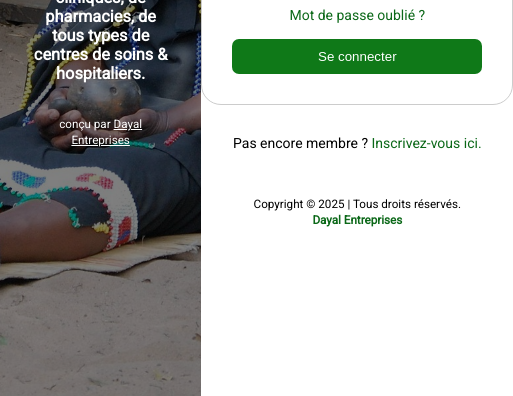
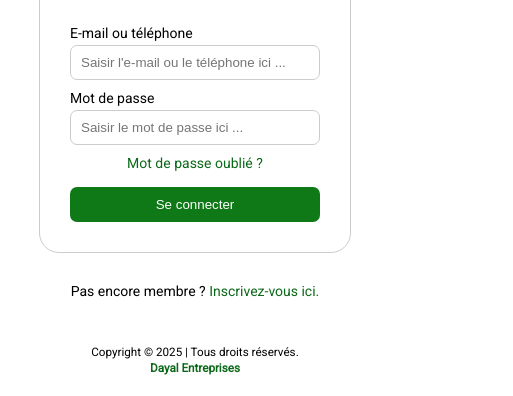
Before and after one commit to Corn7nelio/authentication-gate, a plain HTML site: page index.html in a window 390 px wide. Shown: the part 448-844 px from the top of the page, 513 px wide, since content can reach past the window. Drawn offline with Linux system fonts and the light colour scheme.

Commit message:
responsive design

```diff
--- a/css/style.css
+++ b/css/style.css
@@ -122,3 +122,27 @@ input:hover {
     font-family: roboto-regular;
     src: url(../fonts/Roboto-Regular.ttf);
 }
+
+
+
+@media(max-width:3280px) {
+.auth-cover {
+    grid-template-columns: 1fr 1fr;
+}
+}
+@media(max-width:1440px) {
+.auth-cover {
+    grid-template-columns: 1fr 1fr;
+}
+}
+@media(max-width:1280px) {
+.auth-cover {
+    grid-template-columns: 1fr 1fr;
+}
+}
+@media(max-width:720px) {
+.auth-cover {
+    grid-template-columns: 1fr;
+    row-gap: 30px;
+}
+}
```
